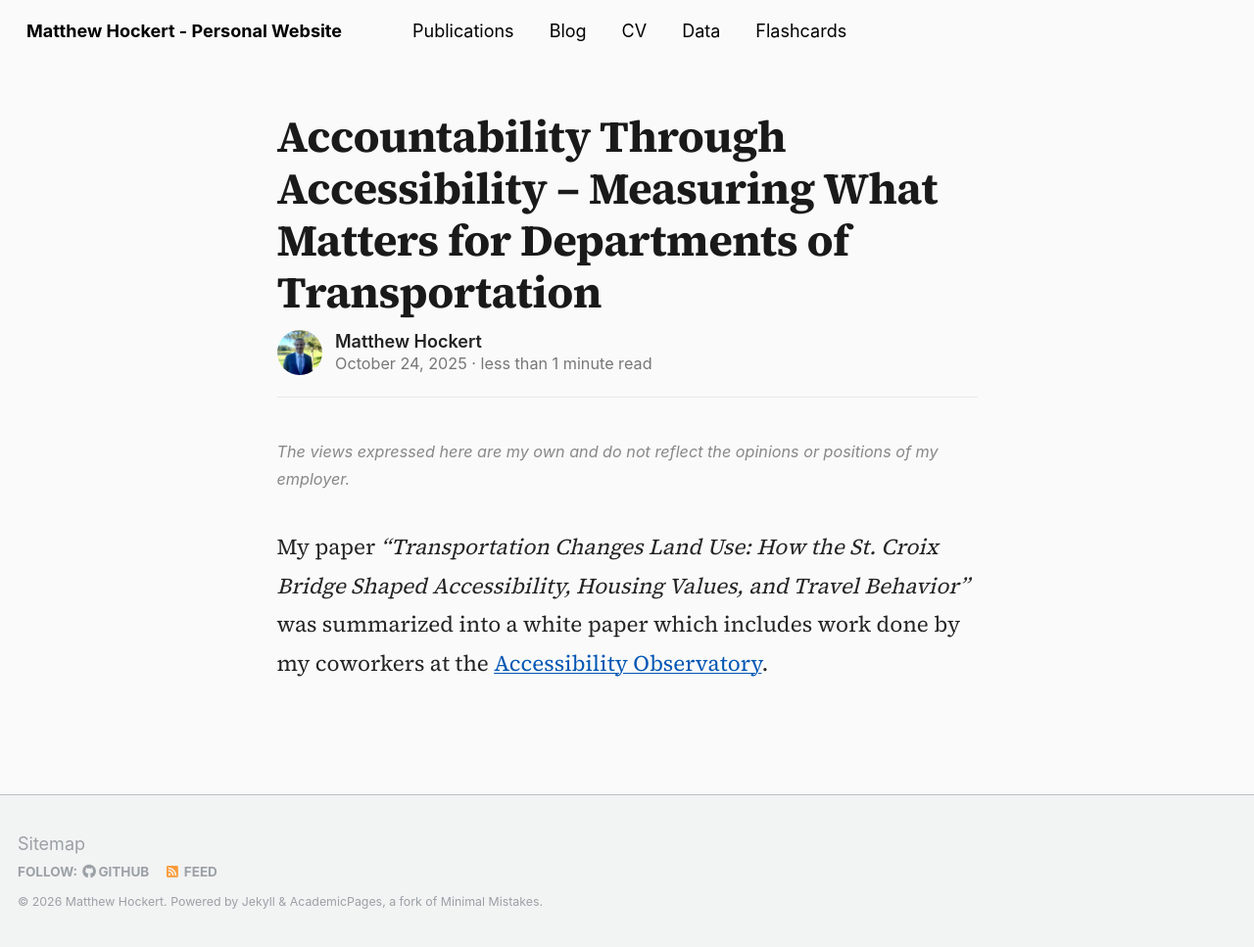
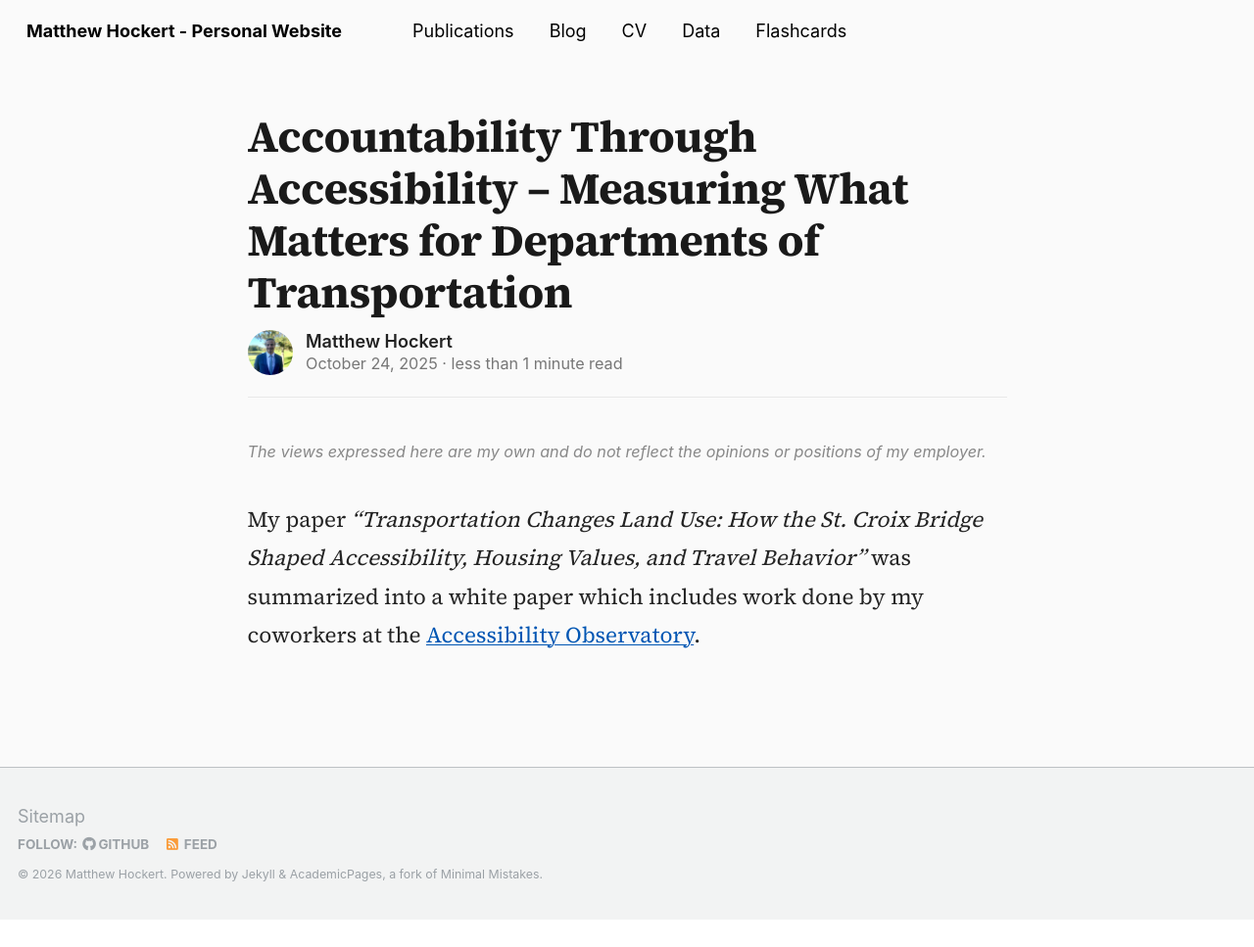
Before and after one commit to MatthewHockert/MatthewHockert.github.io, a Jekyll site: the page built from _posts/2025-10-24-featured-publication.md, in a window 1280 px wide. Shown: the whole page at 98% size. Built offline with Jekyll 4.4.1, drawn with Linux system fonts in a browser that asks for light colours; after the commit the page ends 939 px from its top, so only the background shows below that.

Commit message:
Widen post reading column to 820px (cache-bust v=7)

```diff
--- a/_includes/head.html
+++ b/_includes/head.html
@@ -17,6 +17,6 @@
 
 <!-- For all browsers -->
 <link rel="stylesheet" href="{{ base_path }}/assets/css/main.css">
-<link rel="stylesheet" href="{{ base_path }}/assets/css/custom.css?v=6">
+<link rel="stylesheet" href="{{ base_path }}/assets/css/custom.css?v=7">
 
 <meta http-equiv="cleartype" content="on">
--- a/assets/css/custom.css
+++ b/assets/css/custom.css
@@ -154,7 +154,7 @@
    Scoped to .post-reading so academic pages are unaffected.
    ========================================================= */
 #main.post-reading {
-  max-width: 760px !important;
+  max-width: 820px !important;
   margin: 0 auto !important;
   padding: 2.75rem 1.25rem 4.5rem;
 }
@@ -214,7 +214,7 @@
 
 /* Body: serif, generous measure */
 .post-body.page__content {
-  max-width: 760px !important;
+  max-width: 820px !important;
   margin: 0 !important;
   padding: 0 !important;
   font-family: "Source Serif 4", Georgia, "Times New Roman", serif;
```
